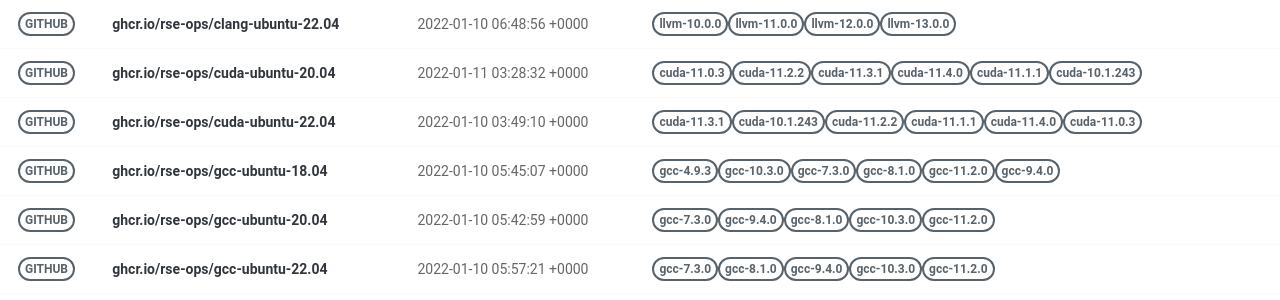
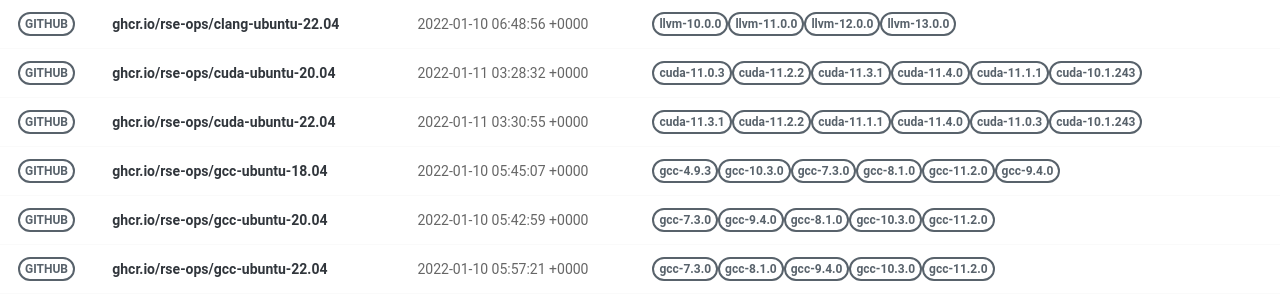
Before and after one commit to rse-ops/docker-images, a Jekyll site: the page built from pages/index.md, in a window 1280 px wide. Shown: the part 228-528 px from the top of the page. Built offline with Jekyll 4.4.1, drawn with Linux system fonts in a browser that asks for light colours; nearby versions of some CDN libraries.

Commit message:
Automated push to update library 2022-01-11

```diff
--- a/_library/ghcr.io-rse-ops-cuda-ubuntu-22.04.md
+++ b/_library/ghcr.io-rse-ops-cuda-ubuntu-22.04.md
@@ -1,7 +1,7 @@
 ---
 layout: container
 name: ghcr.io/rse-ops/cuda-ubuntu-22.04
-updated_at: 2022-01-10 03:49:10.110117
+updated_at: 2022-01-11 03:30:55.835370
 
 
 container_url: https://github.com/orgs/rse-ops/packages/container/package/cuda-ubuntu-22.04
@@ -9,9 +9,6 @@ versions:
  - tag: cuda-11.3.1
    dockerfile: https://github.com/rse-ops/docker-images/blob/main/ubuntu/cuda/Dockerfile
    manifest: https://crane.ggcr.dev/manifest/ghcr.io/rse-ops/cuda-ubuntu-22.04:cuda-11.3.1
- - tag: cuda-10.1.243
-   dockerfile: https://github.com/rse-ops/docker-images/blob/main/ubuntu/cuda/Dockerfile
-   manifest: https://crane.ggcr.dev/manifest/ghcr.io/rse-ops/cuda-ubuntu-22.04:cuda-10.1.243
  - tag: cuda-11.2.2
    dockerfile: https://github.com/rse-ops/docker-images/blob/main/ubuntu/cuda/Dockerfile
    manifest: https://crane.ggcr.dev/manifest/ghcr.io/rse-ops/cuda-ubuntu-22.04:cuda-11.2.2
```
Also changed, not shown: other parts of _library/ghcr.io-rse-ops-cuda-ubuntu-22.04.md (+3 -0 lines).
